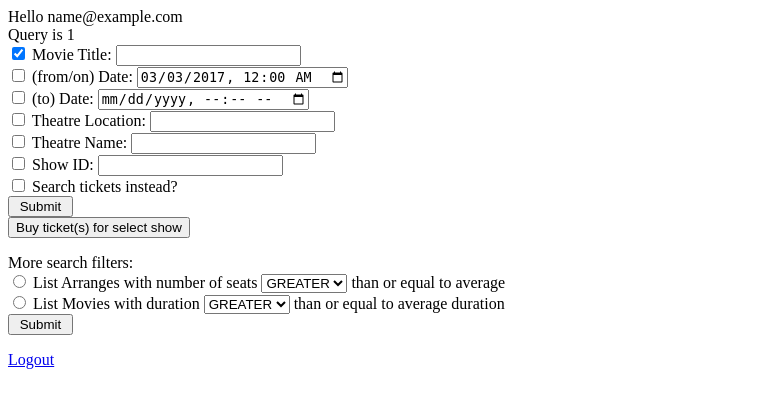
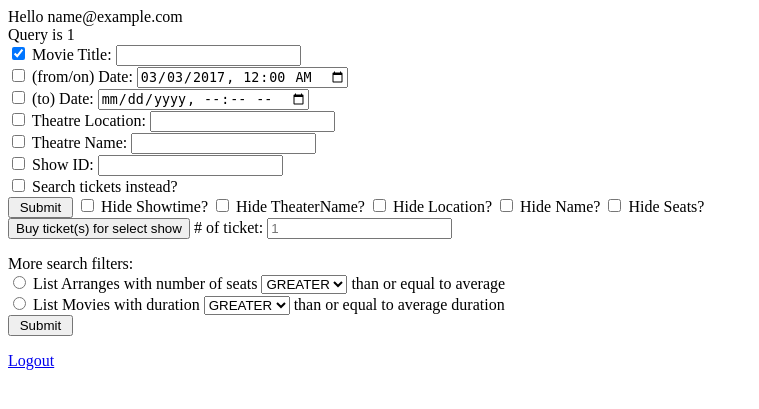
Before and after one commit to lizlu95/Sineplex, a PHP site: page /main.php in a window 1280 px wide. Shown: the top 409 px of the page, without its empty margins (0-759 px from the left). Run offline with PHP 8.4, Linux system fonts and the light colour scheme; the visitor is signed in with stand-in values (Sample User, id 1); some libraries are stand-ins or nearby versions.

Commit message:
final changes

```diff
--- a/main.php
+++ b/main.php
@@ -11,19 +11,20 @@ if (!isset($_SESSION['sqlRequest'])){
 // buying ticket
 if ($_SERVER["REQUEST_METHOD"] == "GET"){
   if (isset($_GET["buyTicket"])){
-    //todo: check seats
-    // get current seats
     $sql = "SELECT SeatsLeft from arrange where ArrangeId = " . $_GET["buyTicket"] . ";";
     $seatsQuery = mysqli_query($db, $sql);
     $row = mysqli_fetch_array($seatsQuery);
     $seats =  $row[0];
-    if ($seats > 0){
-      $Updatesql = "UPDATE arrange Set SeatsLeft = " . ($seats-1) . " WHERE ArrangeId = " . $_GET["buyTicket"] . ";";
+    // constraint check done here but creation of table already has CHECK constraint
+    if ($seats - $_GET["tickets"] >= 0){
+      $Updatesql = "UPDATE arrange Set SeatsLeft = " . ($seats-$_GET["tickets"]) . " WHERE ArrangeId = " . $_GET["buyTicket"] . ";";
       mysqli_query($db, $Updatesql);
       echo "Update query: " . $Updatesql . "<br>";
+      for ($x = $_GET["tickets"]; $x > 0; $x--) {
         $sql = "INSERT into ticket(AuditoriumNo, CEmail, ArrangeId, SeatsNo) VALUES (1, '" . $_SESSION['username'] ."','" .$_GET["buyTicket"] ."', 1);";
         mysqli_query($db, $sql);
         echo "Insert query: " . $sql . "<br>";
+      }
       header("location:index.php");
     }else{
       echo "ERROR: No Seats Available. <br>";
@@ -34,10 +35,28 @@ if ($_SERVER["REQUEST_METHOD"] == "GET"){
 if ($_SERVER["REQUEST_METHOD"] == "POST") {
   // assume this post came from this page and not some external source...
   // begin constructing sql statement for movie filtering
+  // build selection/proj query
+    $_SESSION['sqlRequest'] = "SELECT a.ArrangeId as ShowID";
+    if (!isset($_POST['hideShowtimeCb'])){
+      $_SESSION['sqlRequest'] = $_SESSION['sqlRequest'] . ", a.Showtime";
+    }
+    if (!isset($_POST['hideTheaterNameCb'])){
+      $_SESSION['sqlRequest'] = $_SESSION['sqlRequest'] . ", t.Name as Theater";
+    }
+    if (!isset($_POST['hideLocationCb'])){
+      $_SESSION['sqlRequest'] = $_SESSION['sqlRequest'] . ", a.Location";
+    }
+    if (!isset($_POST['hideNameCb'])){
+      $_SESSION['sqlRequest'] = $_SESSION['sqlRequest'] . ", a.Name";
+    }
+    if (!isset($_POST['hideSeatsCb'])){
+      $_SESSION['sqlRequest'] = $_SESSION['sqlRequest'] . ", a.SeatsLeft as Seats";
+    }
     if (isset($_POST['searchTickets'])) {
-    $_SESSION['sqlRequest'] = "SELECT a.ArrangeId as ShowID, a.Showtime, t.Name as Theater, a.Location, a.Name, a.SeatsLeft as Seats FROM arrange as a, theater as t, ticket as ti WHERE a.Location = t.Location and ti.ArrangeId = a.ArrangeId and ti.CEmail LIKE '" . $_SESSION['username'] . "' and 1 ";
-  } else
-    $_SESSION['sqlRequest'] = "SELECT a.ArrangeId as ShowID, a.Showtime, t.Name as Theater, a.Location, a.Name, a.SeatsLeft as Seats FROM arrange as a, theater as t WHERE a.Location = t.Location and 1 ";
+      $_SESSION['sqlRequest'] =  $_SESSION['sqlRequest'] . " FROM arrange as a, theater as t, ticket as ti WHERE a.Location = t.Location and ti.ArrangeId = a.ArrangeId and ti.CEmail LIKE '" . $_SESSION['username'] . "' and 1 ";
+    } else {
+       $_SESSION['sqlRequest'] =  $_SESSION['sqlRequest'] . " FROM arrange as a, theater as t WHERE a.Location = t.Location and 1 ";
+    }
 
   // date filter
   if (isset($_POST['fromDateCb']) and !isset($_POST['toDateCb'])){
@@ -122,7 +141,13 @@ Query is <?= $_SESSION['sqlRequest']?> <br>
         <input type="checkbox" name="theaterNameCb" value="Yes" /> Theatre Name: <input type = "text" name = "theaterName"><br />
         <input type="checkbox" name="showIdCb" value="Yes" /> Show ID: <input type = "number" name = "showId"><br />
         <input type="checkbox" name="searchTickets" value="Yes" /> Search tickets instead? <br />
-                  <input type = "submit" value = " Submit "/><br /> <input type='button' value='Buy ticket(s) for select show' onclick='fnselect()' />
+        <input type = "submit" value = " Submit "/>
+        <input type="checkbox" name="hideShowtimeCb" value="Yes" /> Hide Showtime?
+        <input type="checkbox" name="hideTheaterNameCb" value="Yes" /> Hide TheaterName?
+        <input type="checkbox" name="hideLocationCb" value="Yes" /> Hide Location?
+        <input type="checkbox" name="hideNameCb" value="Yes" /> Hide Name?
+        <input type="checkbox" name="hideSeatsCb" value="Yes" /> Hide Seats? <br />
+        <input type='button' value='Buy ticket(s) for select show' onclick='fnselect(document.getElementsByName("numberOfTickets")[0].value)' /> # of ticket: <input type = "number" min="0" defaultValue=1 placeholder=1 name = "numberOfTickets"><br />
     </form>
 
     More search filters: <br/>
@@ -186,11 +211,11 @@ Query is <?= $_SESSION['sqlRequest']?> <br>
     selected = table.getElementsByClassName('selected');
     table.onclick = highlight;
 
-    function fnselect(){
+    function fnselect($tickets){
         if ($("tr.selected td:first" ).html() == null){
           alert("You must select a show!");
         }else{
-          window.location.replace('main.php?buyTicket=' + $("tr.selected td:first" ).html());
+          window.location.replace('main.php?buyTicket=' + $("tr.selected td:first" ).html() + '&tickets=' + Math.abs($tickets));
         }
 
     }
```
Also changed, not shown: employee/admin.php (+39 -4 lines), database.sql. Lines whose indentation alone changed are shown as unchanged.
